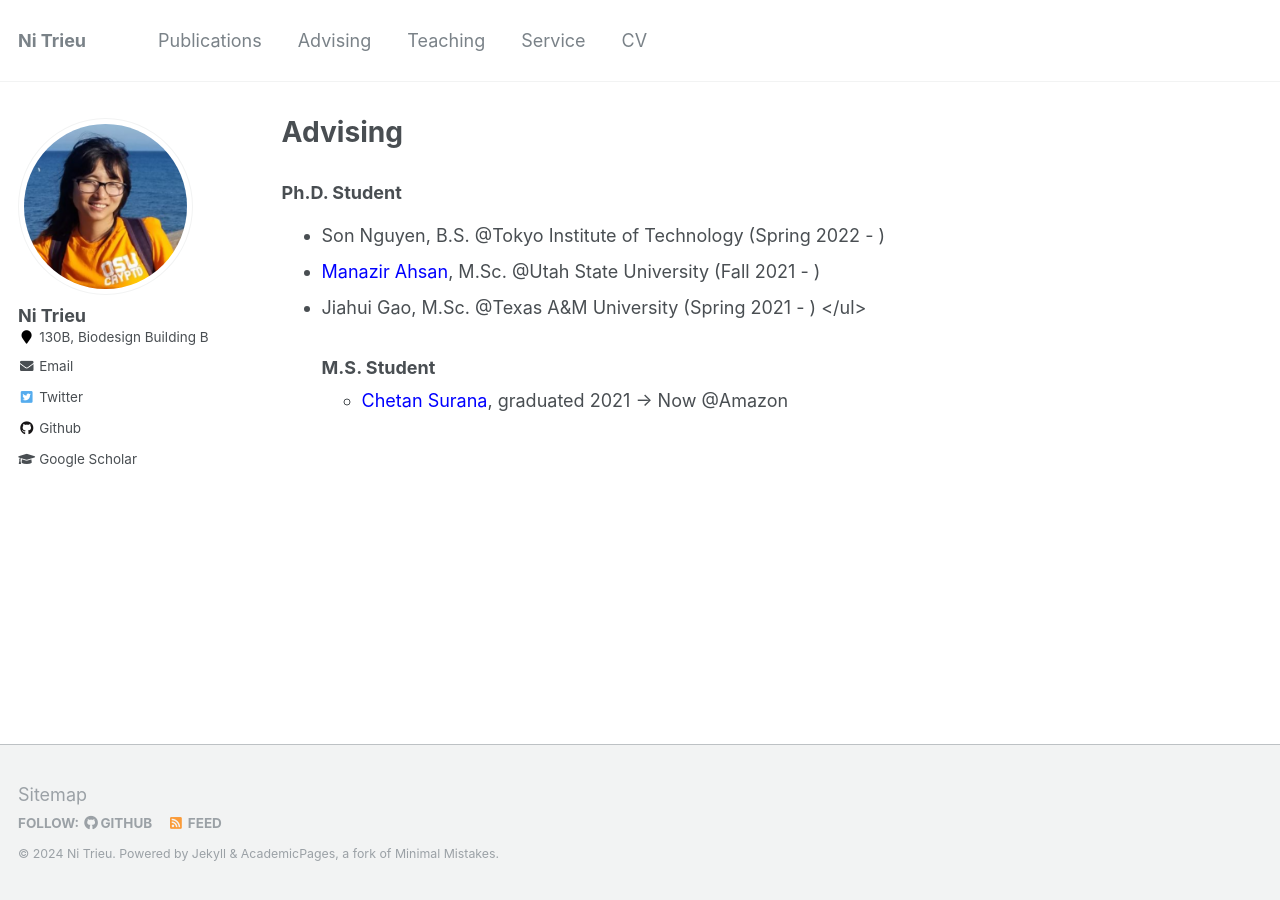
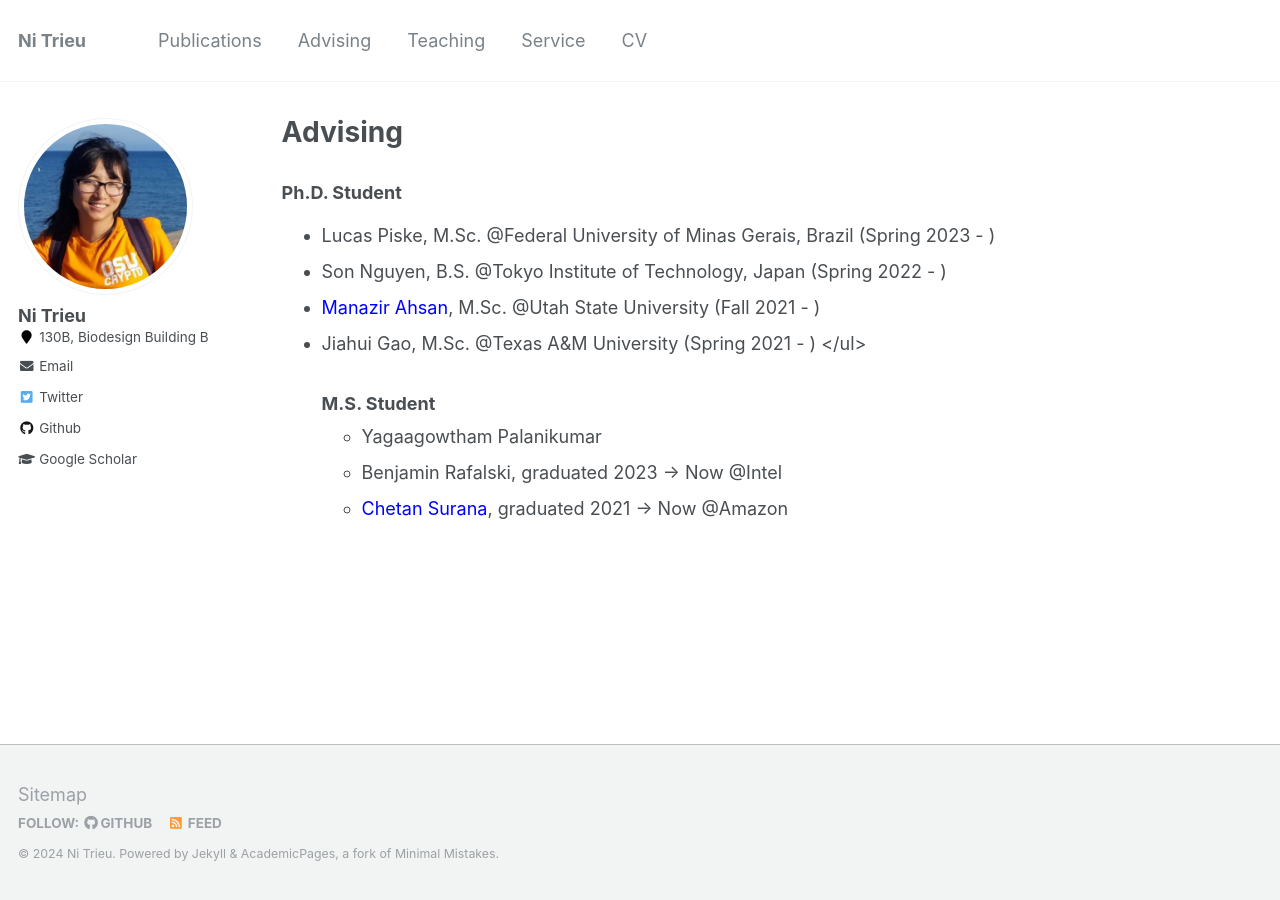
Before and after one commit to nitrieu/nitrieu.github.io, a Jekyll site: the page built from _pages/advising.md, in a window 1280 px wide. Built offline with Jekyll 4.4.1, drawn with Linux system fonts in a browser that asks for light colours.

Commit message:
Update advising.md

```diff
--- a/_pages/advising.md
+++ b/_pages/advising.md
@@ -8,7 +8,9 @@ author_profile: true
 
 <h3> Ph.D. Student </h3>
   <ul>
-  <li>Son Nguyen, B.S. @Tokyo Institute of Technology (Spring 2022 - )
+  <li>Lucas Piske, M.Sc. @Federal University of Minas Gerais, Brazil (Spring 2023 - )
+ </li>
+   <li>Son Nguyen, B.S. @Tokyo Institute of Technology, Japan (Spring 2022 - )
  </li>
   <li> <a href="https://manazirahsan.wixsite.com/self" style="color:blue; text-decoration: none">Manazir Ahsan</a>,  M.Sc. @Utah State University (Fall 2021 - )
   </li>
@@ -18,5 +20,7 @@ author_profile: true
 
 <h3> M.S. Student </h3>
   <ul>
+      <li> Yagaagowtham Palanikumar</li>
+    <li> Benjamin Rafalski,  graduated 2023 &rarr; Now @Intel</li>
   <li> <a href="https://chetan015.github.io/" style="color:blue; text-decoration: none"> Chetan Surana</a>,  graduated 2021 &rarr; Now @Amazon</li>
 </ul>
```
